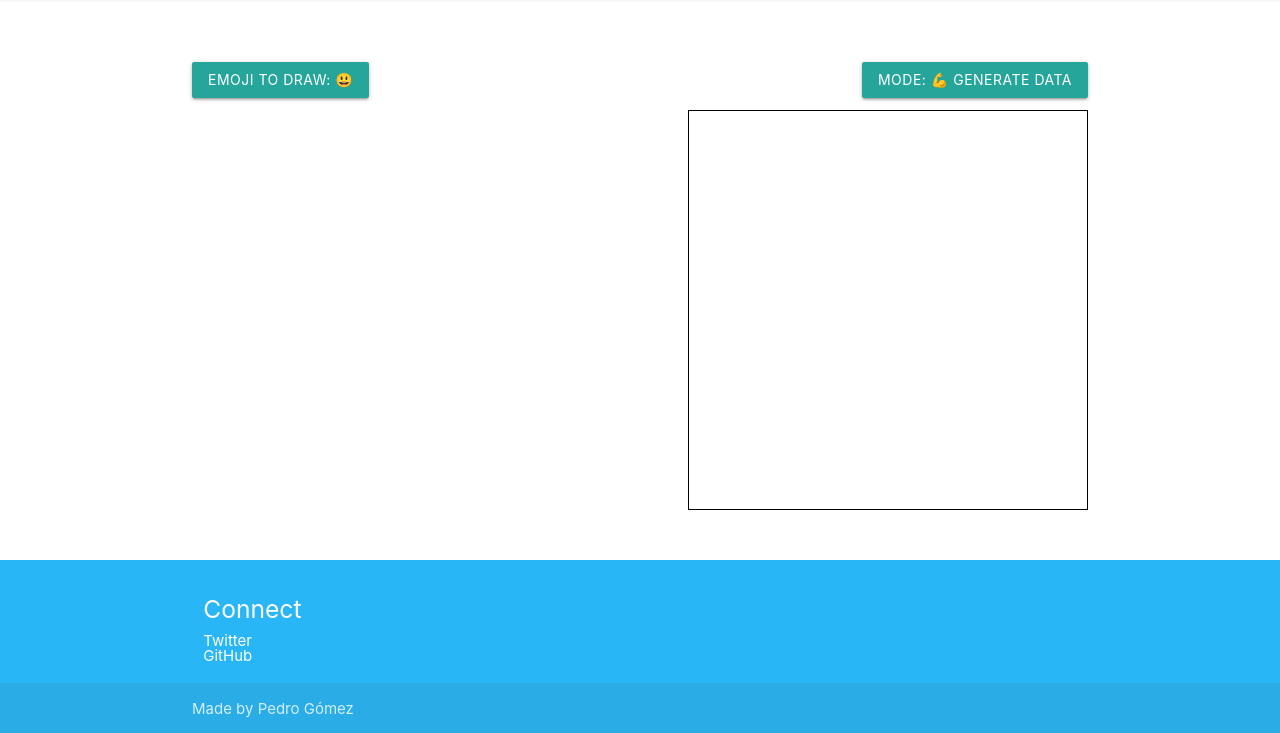
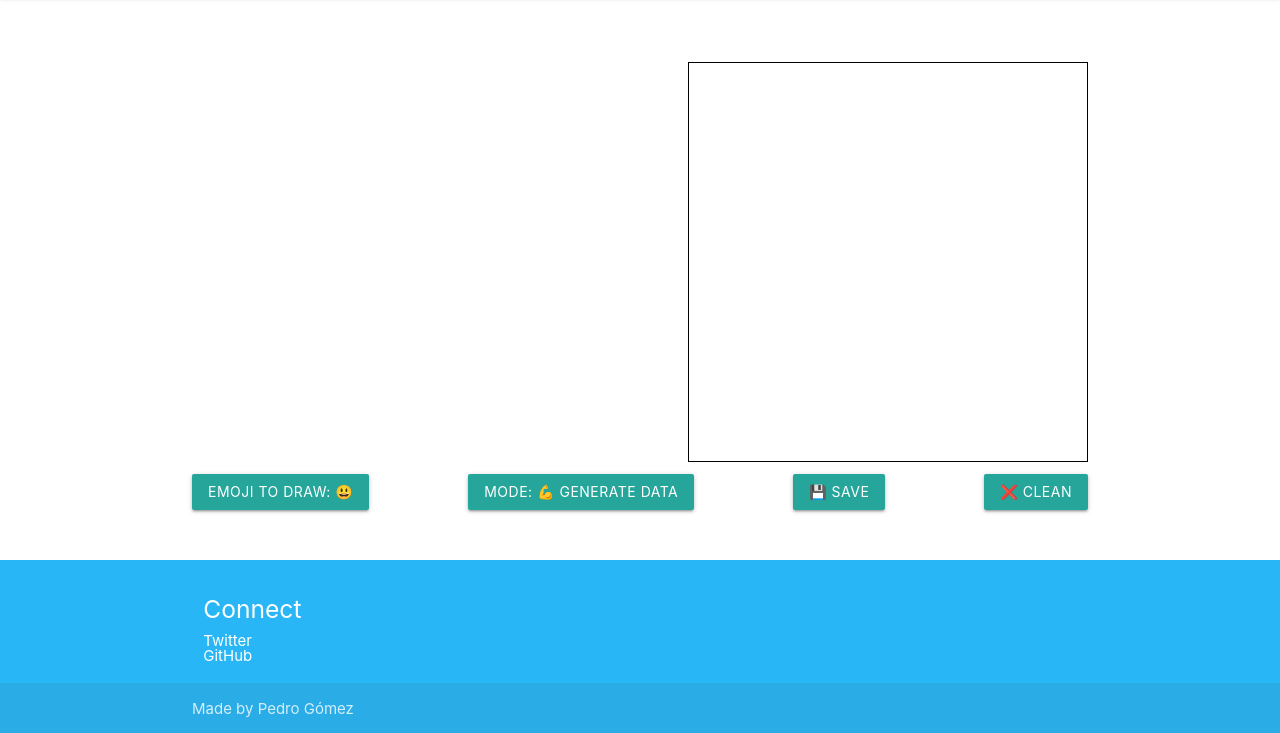
Before and after one commit to pedrovgs/HWEmoji, a website built with webpack: page web/public/index.html in a window 1280 px wide. Shown: the part 67-800 px from the top of the page. Built offline with nearby package versions, Linux system fonts and the light colour scheme; what gemoji would draw is missing.

Commit message:
Finish UI so we are ready to start saving point data

```diff
--- a/web/public/index.html
+++ b/web/public/index.html
@@ -16,25 +16,24 @@
   <div class="section no-pad-bot" id="index-banner">
     <div class="container center">
 
+    <div id="draw-area">
+      <div id="emoji-sample"></div>
+      <canvas width="400" height="400" id="whiteboard"></canvas>
+    </div>
+
     <div id="toolbar">
       <div class="emoji-selector">
         <a id="emoji-selector-title" class='dropdown-trigger btn' href='#' data-target='emoji-selector'>Emoji to draw: 😃</a>
-        <ul id='emoji-selector' class='dropdown-content'>
-        </ul>
+        <ul id='emoji-selector' class='dropdown-content'> </ul>
       </div>
       <div class="mode-selector">
         <a id="mode-selector-title" class='dropdown-trigger btn' href='#' data-target='mode-selector'> Mode: 💪 Generate data</a>
-        <ul id='mode-selector' class='dropdown-content'>
-
-        </ul>
-      </div>
-    </div>
-
-      <div id="draw-area">
-        <div id="emoji-sample"></div>
-        <canvas width="400" height="400" id="whiteboard"></canvas>
+        <ul id='mode-selector' class='dropdown-content'> </ul>
       </div>
 
+      <a id="save-sample-button" class="waves-ligh btn">💾 Save</a>
+      <a id="clear-whiteboard-button" class="waves-ligh btn">❌ Clean</a>
+    </div>
     </div>
   </div>
 
--- a/web/src/app/components/components.ts
+++ b/web/src/app/components/components.ts
@@ -5,7 +5,9 @@ import { WorkMode, ComponentsListeners, AppState, Point } from "../domain/model"
 
 export const initUIComponents = async (listeners: ComponentsListeners, appState: AppState): Promise<void> => {
   await initMaterializeCssComponents(listeners);
-  initializeCanvas();
+  const canvas = initializeCanvas();
+  initializeSaveButton(canvas);
+  initializeCleanButton(canvas);
   updateEmojiPreview(appState.selectedEmoji);
 };
 
@@ -16,9 +18,11 @@ export const updateEmojiPreview = (gemoji: Gemoji) => {
   }
 };
 
-const initializeCanvas = () => {
+let points: Point[][] = [[]];
+let modifiedSinceLastDraw = false;
+
+const initializeCanvas = (): HTMLCanvasElement => {
   let lastButton = 0;
-  let points: Point[][] = [[]];
   const canvas = document.getElementById("whiteboard") as HTMLCanvasElement;
   const canvasBoundingRect = canvas.getBoundingClientRect();
   const canvasLeft = canvasBoundingRect.x;
@@ -29,18 +33,17 @@ const initializeCanvas = () => {
       if (event.buttons == 1) {
         const point = { x: event.x - canvasLeft, y: event.y - canvasTop };
         points[points.length - 1].push(point);
-        log(`Adding point at position: ${JSON.stringify(point)}`);
         lastButton = 1;
+        modifiedSinceLastDraw = true;
       } else if (event.buttons == 0 && lastButton == 1) {
         points.push([]);
         lastButton = 0;
       }
     });
     if (ctx !== null) {
-      // Canvas trick to get better lines
-      ctx.translate(0.5, 0.5);
       setInterval(() => {
-        ctx.clearRect(0, 0, canvas.width, canvas.height);
+        if (!modifiedSinceLastDraw) return;
+        resetCanvasContent(canvas);
         const numberOfPoints = points.length;
         for (var i = 0; i < numberOfPoints; i++) {
           const line = points[i];
@@ -57,9 +60,34 @@ const initializeCanvas = () => {
           }
           ctx.stroke();
         }
+        modifiedSinceLastDraw = false;
       }, 16);
     }
   }
+  return canvas;
+};
+
+const initializeSaveButton = (canvas: HTMLCanvasElement) => {
+  document.getElementById("save-sample-button")?.addEventListener("click", () => {
+    resetSavedPoints();
+    resetCanvasContent(canvas);
+  });
+};
+
+const initializeCleanButton = (canvas: HTMLCanvasElement) => {
+  document.getElementById("clear-whiteboard-button")?.addEventListener("click", () => {
+    resetSavedPoints();
+    resetCanvasContent(canvas);
+  });
+};
+
+const resetSavedPoints = () => {
+  points = [[]];
+};
+
+const resetCanvasContent = (canvas: HTMLCanvasElement) => {
+  const ctx = canvas.getContext("2d");
+  ctx?.clearRect(0, 0, canvas.width, canvas.height);
 };
 
 const initMaterializeCssComponents = (listeners: ComponentsListeners): Promise<void> => {
--- a/web/src/styles.css
+++ b/web/src/styles.css
@@ -9,7 +9,7 @@ body {
   display: flex;
   justify-content: space-between;
   gap: 2px;
-  margin-bottom: 12px;
+  margin-top: 12px;
 }
 
 #draw-area {
```
